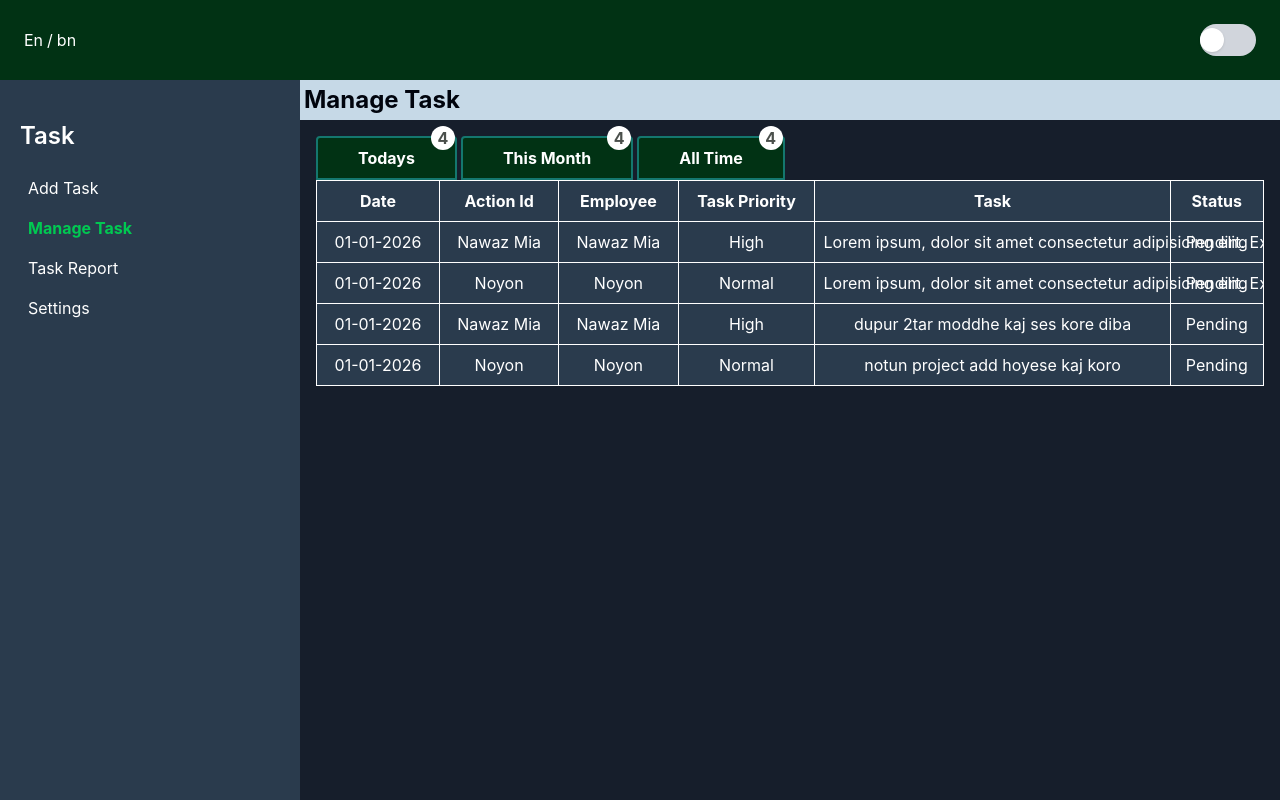
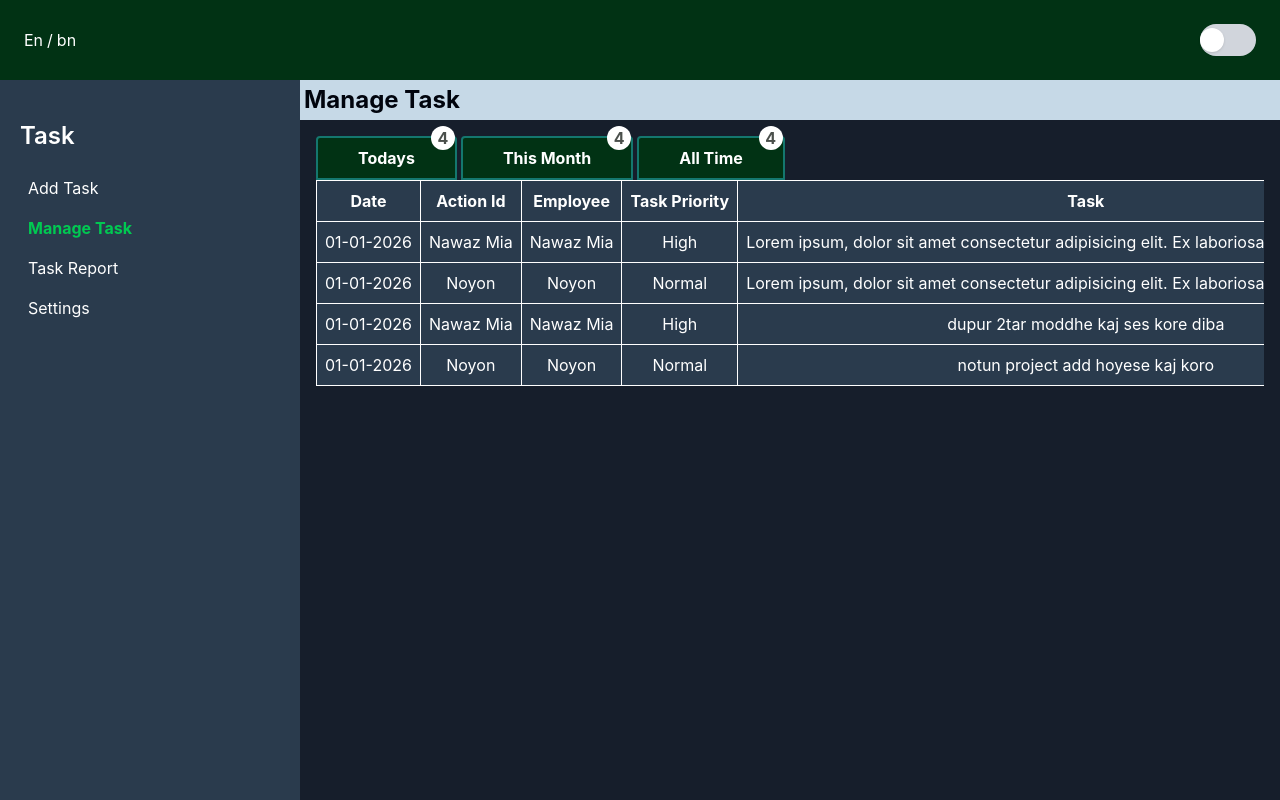
Before and after one commit to rafim699956/task, a React (Vite) app: page /manage-task in a window 1280 px wide. Built offline with nearby package versions, Linux system fonts and the light colour scheme.

Commit message:
responsive fixed

```diff
--- a/src/components/TaskList.jsx
+++ b/src/components/TaskList.jsx
@@ -33,7 +33,7 @@ const TaskList = () => {
                 <td>{task.employee}</td>
                 <td>{task.employee}</td>
                 <td>{task.taskPriority}</td>
-                <td className="max-w-75 text-wrap sm:text-nowrap">{task.taskContent}</td>
+                <td className="max-w-75 sm:max-w-full text-wrap sm:text-nowrap">{task.taskContent}</td>
                 <td>{task.status}</td>
                 <td>
                   <button className="bg-green-500 text-white px-2 py-1 rounded mr-2 cursor-pointer">
--- a/src/routes/ManageTask.jsx
+++ b/src/routes/ManageTask.jsx
@@ -45,7 +45,7 @@ const ManageTask = () => {
                 <td>{task.employee}</td>
                 <td>{task.employee}</td>
                 <td>{task.taskPriority}</td>
-                <td className="max-w-75 text-wrap sm:text-nowrap">{task.taskContent}</td>
+                <td className="max-w-75 sm:max-w-full text-wrap sm:text-nowrap">{task.taskContent}</td>
                 <td>{task.status}</td>
               </tr>
             ))}
```
